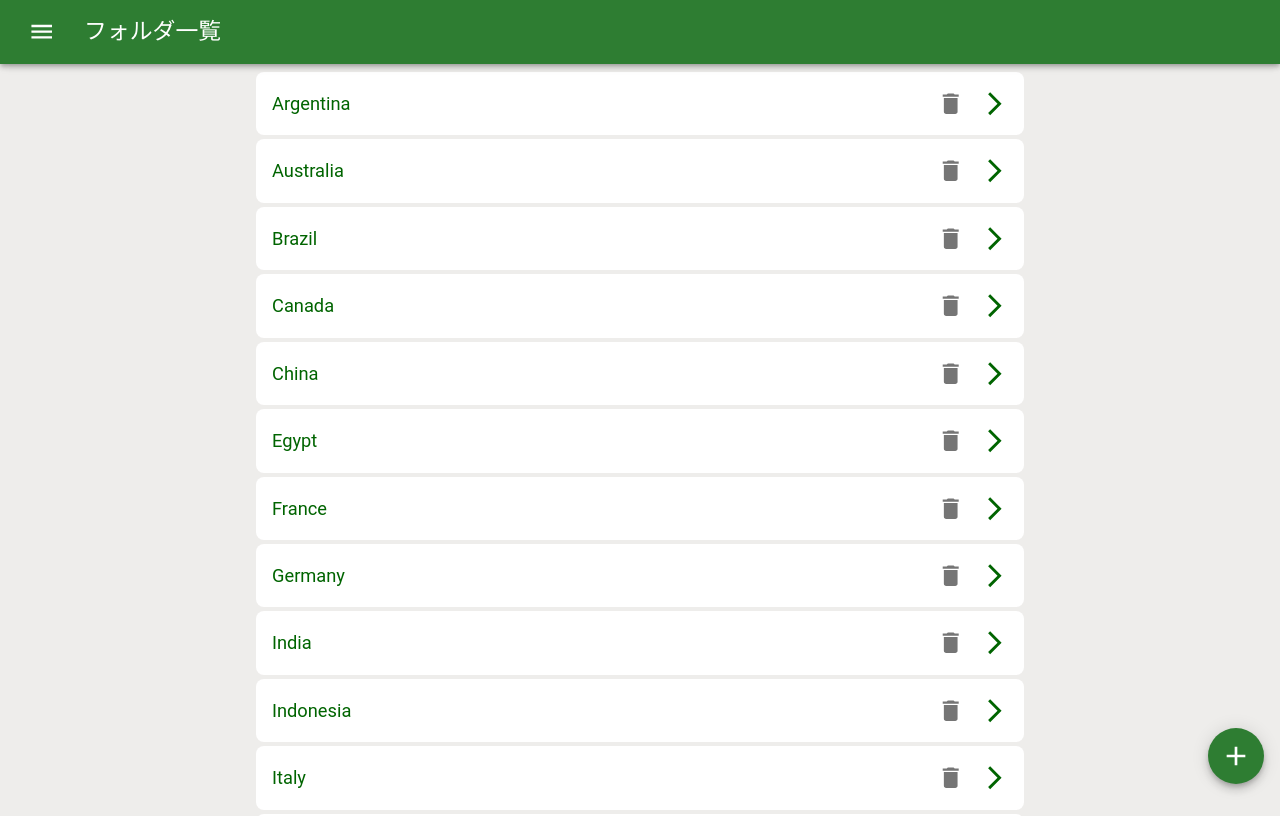
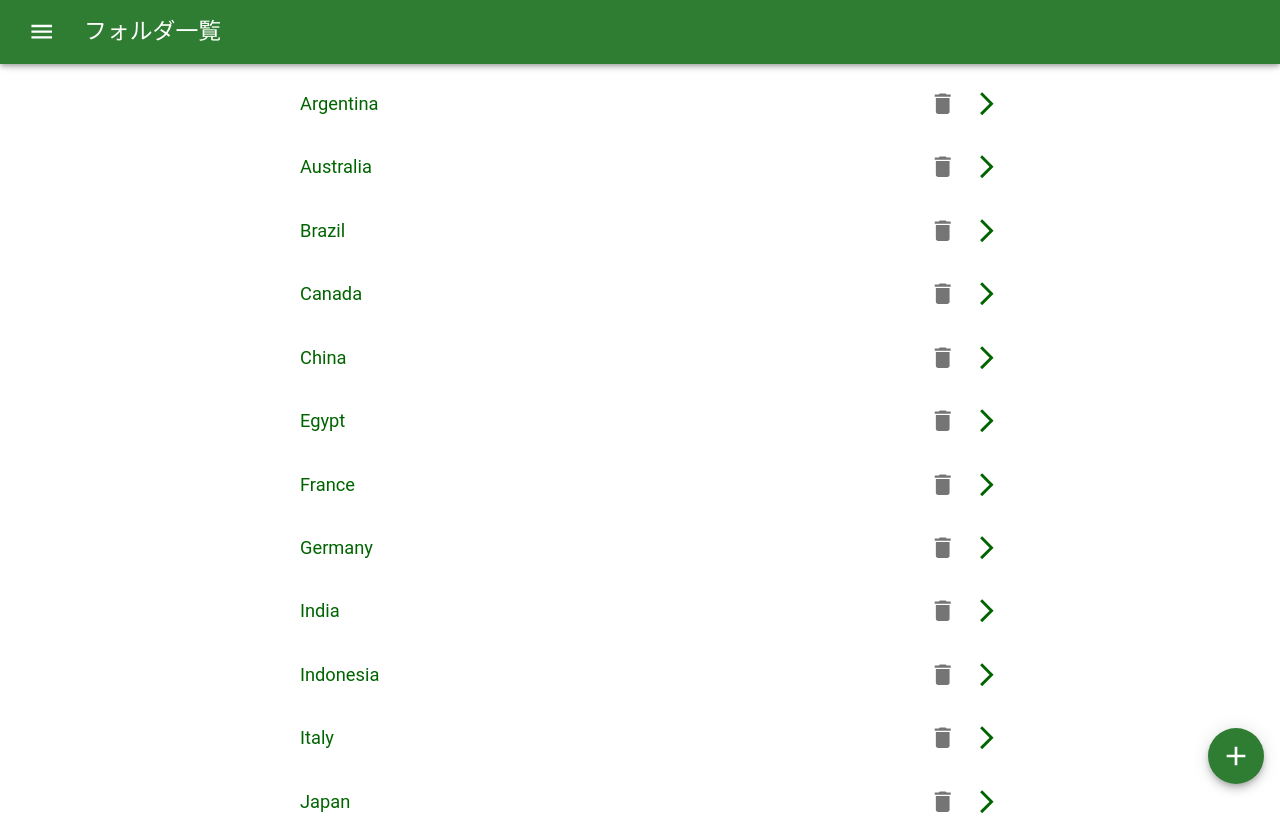
Before and after one commit to Ferret-Missle/task-app-03, a React (Vite) app: page /groups in a window 1280 px wide. Shown: the top 816 px of the page. Built offline with nearby package versions, Linux system fonts and the light colour scheme.

Commit message:
List Design change

```diff
--- a/src/components/appBar.tsx
+++ b/src/components/appBar.tsx
@@ -2,17 +2,17 @@ import { theme } from "../components/theme";
 import AppBar from "@mui/material/AppBar";
 import Toolbar from "@mui/material/Toolbar";
 import Typography from "@mui/material/Typography";
-import ArrowBackIcon from '@mui/icons-material/ArrowBack';
-import MenuIcon from '@mui/icons-material/Menu';
-import { ThemeProvider } from '@mui/material';
-import IconButton from '@mui/material/IconButton';
+import ArrowBackIcon from "@mui/icons-material/ArrowBack";
+import MenuIcon from "@mui/icons-material/Menu";
+import { ThemeProvider } from "@mui/material";
+import IconButton from "@mui/material/IconButton";
 import { useNavigate } from "react-router-dom";
 
 export function ShowAppBar({
   title = "(no data)",
   isGroupList,
 }: {
-  title: string|undefined;
+  title: string | undefined;
   isGroupList: boolean;
 }) {
   //画面遷移管理
@@ -38,7 +38,7 @@ export function ShowAppBar({
             </IconButton>
           ) : (
             <IconButton
-              onClick={() => handleClick("/")}
+              onClick={() => handleClick("/groups")}
               sx={{
                 color: "white",
                 borderRadius: "50%",
--- a/src/pages/groupList.tsx
+++ b/src/pages/groupList.tsx
@@ -32,25 +32,23 @@ export const ShowGroupList = () => {
         <ShowAppBar title="フォルダ一覧" isGroupList={true} />
       </header>
       <body>
-        <List sx={{ bgcolor: theme.palette.primary.dark }}>
+        <List>
           {groups.sort().map((group) => (
             <ListItem
               sx={{
-                borderRadius: "8px",
                 borderColor: theme.palette.primary.main,
                 bgcolor: "white",
                 color: "darkgreen",
                 width: {
-                  xs: "90%",
-                  sm: "90%",
-                  md: "60%",
+                  xs: "100%",
+                  sm: "100%",
+                  md: "100%",
                   lg: "60%",
                   xl: "60%",
                 },
+                paddingLeft: "36px",
+                paddingRight: "8px",
                 marginX: "auto",
-                marginBottom: "4px",
-                paddingLeft: "8px",
-                paddingRight: "0px",
               }}
             >
               <Button
@@ -58,7 +56,7 @@ export const ShowGroupList = () => {
                   color: "darkgreen",
                   textAlign: "left",
                   width: "100%",
-                  display: "block",
+                  // display: "block",
                 }}
                 onClick={() => handleClick("/" + group)}
               >
--- a/src/pages/taskList.tsx
+++ b/src/pages/taskList.tsx
@@ -32,27 +32,27 @@ export const ShowTaskList = () => {
         <ShowAppBar title={name} isGroupList={false} />
       </header>
       <body>
-        <List sx={{ bgcolor: theme.palette.primary.dark }}>
+        <List>
           {tasks.map((task) => (
             <ListItem
               sx={{
-                borderRadius: "8px",
                 borderColor: theme.palette.primary.main,
                 bgcolor: "white",
                 color: "darkgreen",
+                // borderBottom: "solid 1px black",
                 width: {
-                  xs: "90%",
-                  sm: "90%",
-                  md: "60%",
+                  xs: "100%",
+                  sm: "100%",
+                  md: "100%",
                   lg: "60%",
                   xl: "60%",
                 },
+                paddingLeft: "12px",
+                paddingRight: "8px",
                 marginX: "auto",
-                marginBottom: "4px",
-                padding: "0px",
               }}
             >
-              <Checkbox sx={{ color: "darkgreen", marginRight: "8px" }} />
+              <Checkbox sx={{ color: "darkgreen", marginRight: "16px" }} />
               <ListItemText
                 sx={{ color: "darkgreen" }}
                 primary={task.taskName}
```
